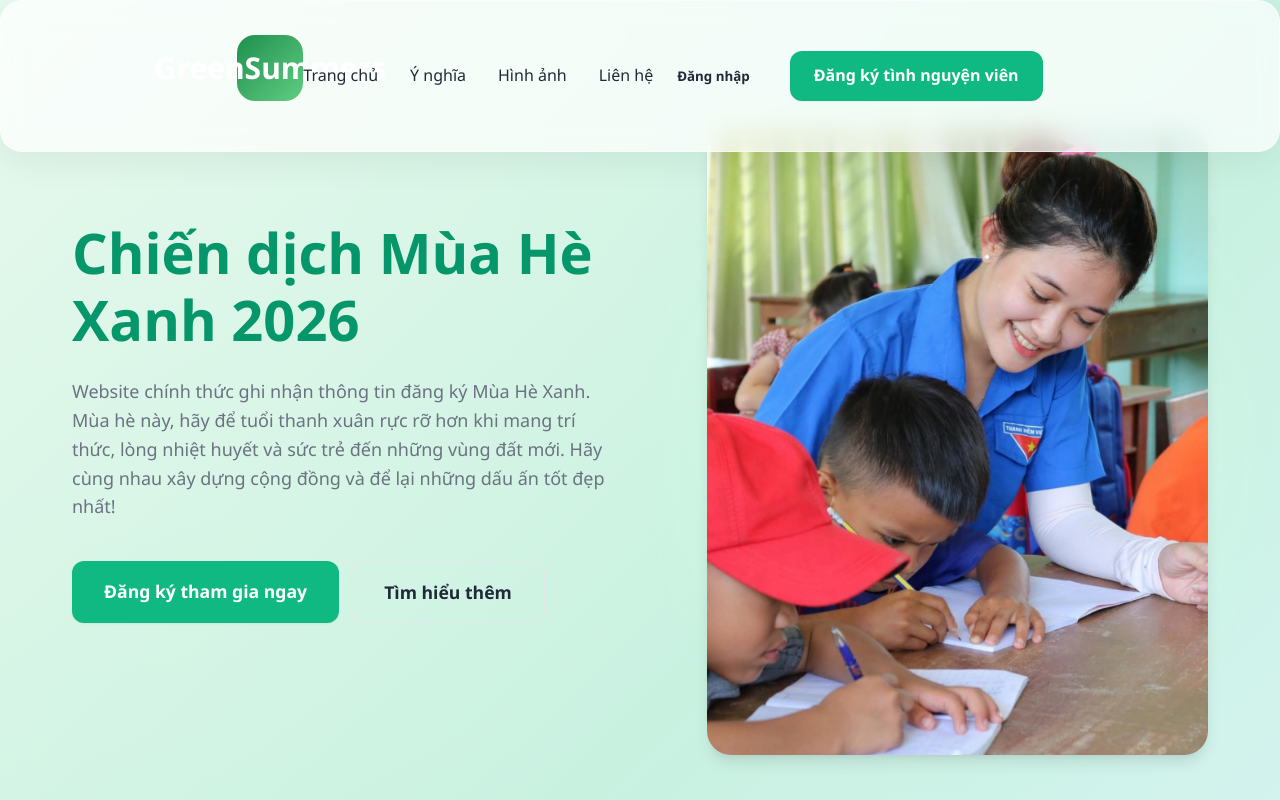
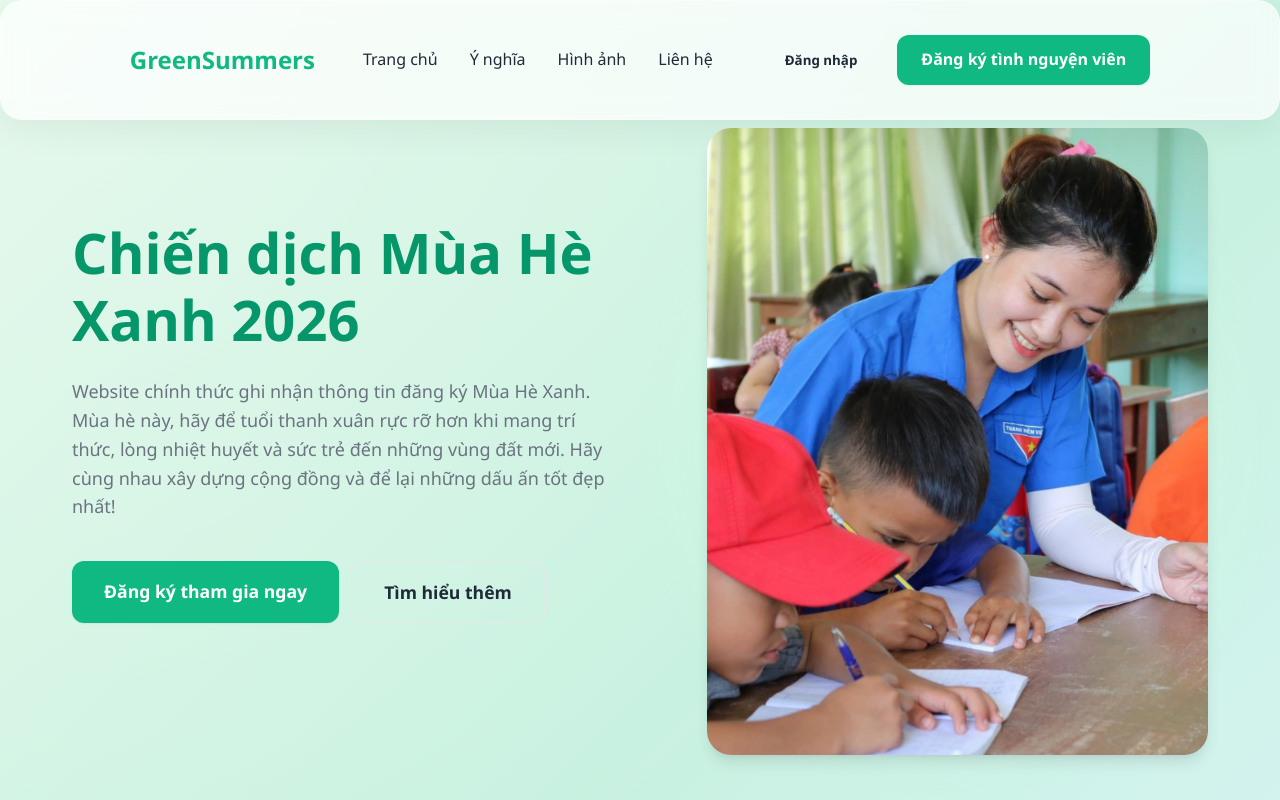
Before and after one commit to chutoanduc2601/MuaHeXanh_DoAnChuyenNganh_Scrum, a React (Vite) app in the folder fe/: page / in a window 1280 px wide. Shown: the top 800 px of the page. Built offline with nearby package versions, Linux system fonts and the light colour scheme.

Commit message:
update logo, footer ui

```diff
--- a/fe/src/App.css
+++ b/fe/src/App.css
@@ -61,11 +61,11 @@
   margin: 0 auto;
   padding: 1rem 2rem;
   display: flex;
-  justify-content: space-between;
   align-items: center;
+  gap: 3rem;
 }
 
-.logo {
+.navbar-logo {
   display: flex;
   align-items: center;
   font-size: 1.5rem;
@@ -94,6 +94,7 @@
   display: flex;
   gap: 1rem;
   align-items: center;
+  margin-left: auto;
 }
 
 /* Buttons */
--- a/fe/src/components/Footer.tsx
+++ b/fe/src/components/Footer.tsx
@@ -5,7 +5,7 @@
     <footer id="contact" className="footer">
       <div className="footer-content">
         <div className="footer-col">
-          <div className="logo">
+          <div className="navbar-logo">
             <span className="logo-text">GreenSummers</span>
           </div>
           <p>Cổng thông tin chuyên biệt hỗ trợ tiếp nhận đơn từ các sinh viên có nguyện vọng tham gia Mùa Hè Xanh. Kết nối sức trẻ - chung tay vì cộng đồng.</p>
--- a/fe/src/components/Navbar.tsx
+++ b/fe/src/components/Navbar.tsx
@@ -7,7 +7,7 @@
   return (
     <nav className="navbar">
       <div className="navbar-content">
-        <Link to="/" className="logo">
+        <Link to="/" className="navbar-logo">
           <span className="logo-text">GreenSummers</span>
         </Link>
         <div className="nav-links desktop-menu">
```
